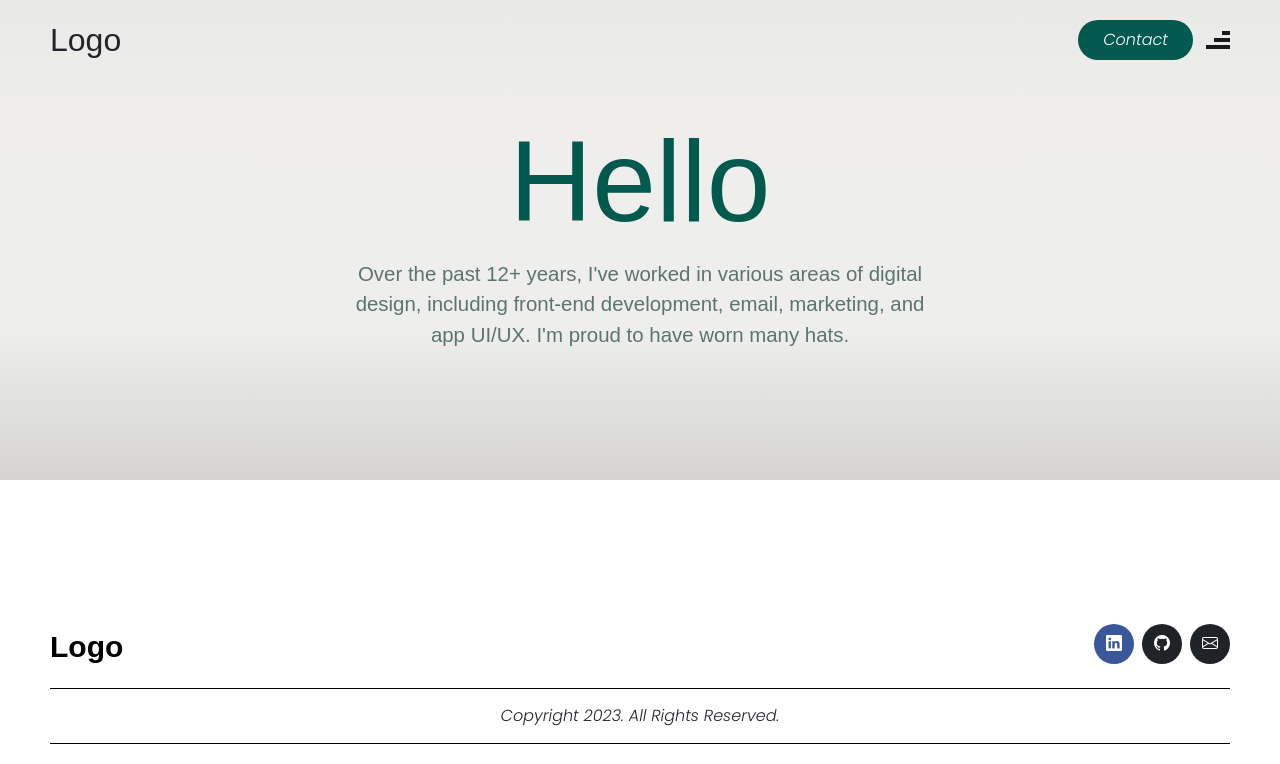
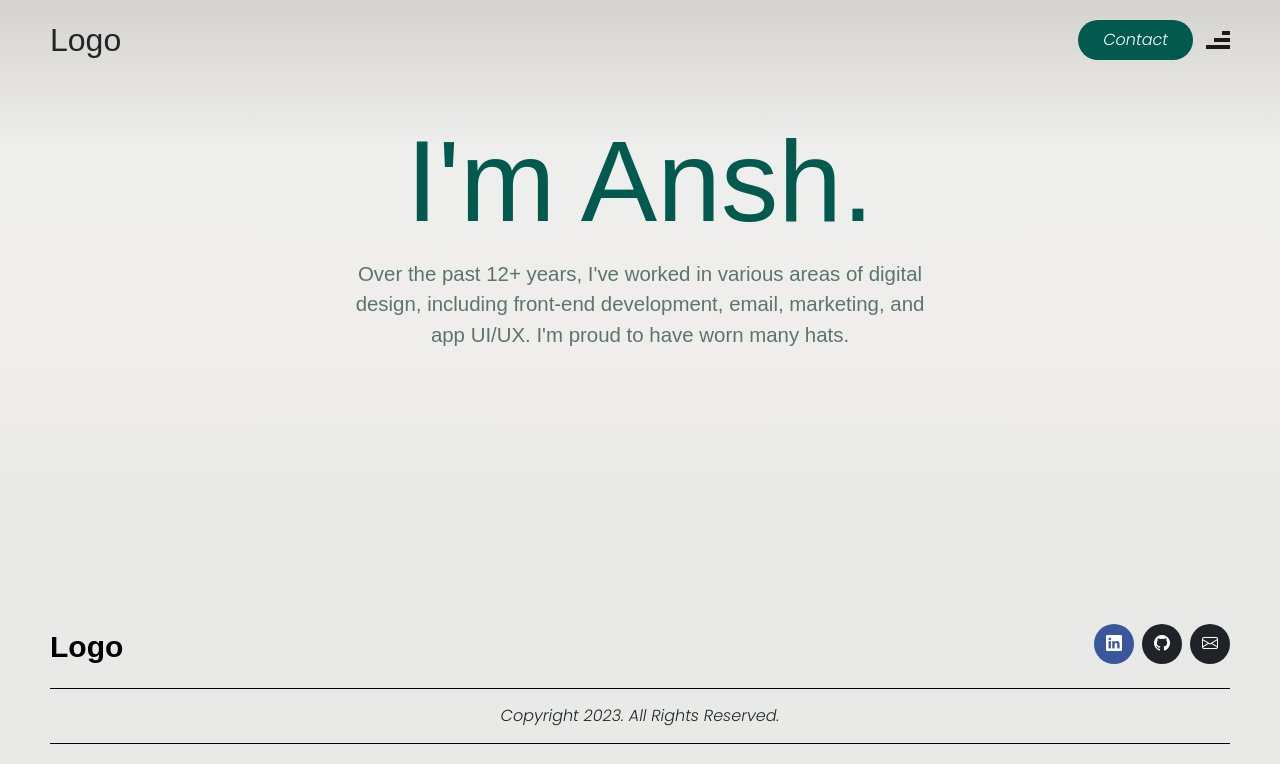
Before and after one commit to Anshkakkar15/next-portfolio, a Next.js app: page / in a window 1280 px wide. Shown: the top 764 px of the page. Built offline with nearby package versions, Linux system fonts and the light colour scheme; a web font is replaced by a local one.

Commit message:
added footer

```diff
--- a/components/Banner/index.jsx
+++ b/components/Banner/index.jsx
@@ -7,7 +7,7 @@ export const Banner = () => {
     <div className={styles.banner_canvas}>
       <div className="container">
         <div className={styles.head}>
-          <h1>Hello </h1>
+          <h1>I'm Ansh. </h1>
         </div>
         <div className={`${styles.body} row justify-content-center`}>
           <p className="col-xl-6 col-lg-10 text-center">
--- a/styles/Banner.module.css
+++ b/styles/Banner.module.css
@@ -1,7 +1,15 @@
 .banner_canvas {
   position: relative;
+  /* background: linear-gradient(
+    to top,
+    #d5d4d0 0%,
+    #d5d4d0 1%,
+    #eeeeec 31%,
+    #efeeec 75%,
+    #e9e9e7 100%
+  ); */
   background: linear-gradient(
-    to top,
+    to bottom,
     #d5d4d0 0%,
     #d5d4d0 1%,
     #eeeeec 31%,
--- a/styles/Globals.css
+++ b/styles/Globals.css
@@ -13,6 +13,10 @@ body {
   font-family: "Andika", sans-serif;
   font-family: "Plus Jakarta Sans", sans-serif;
   font-family: "Poppins", sans-serif;
+}
+body {
+  /* background-color: #d5d4d0 !important; */
+  background-color: #e9e9e7 !important;
 }
 .container {
   max-width: 1700px !important;
```
